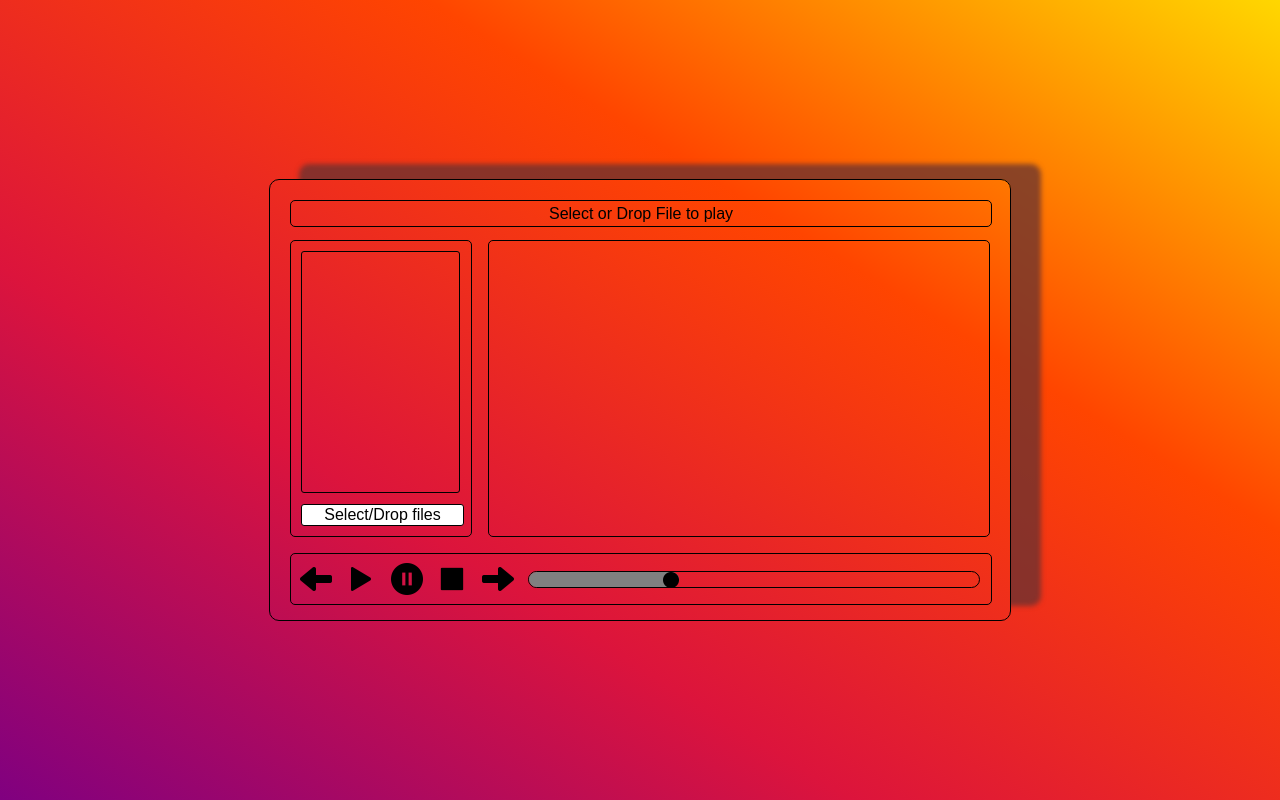
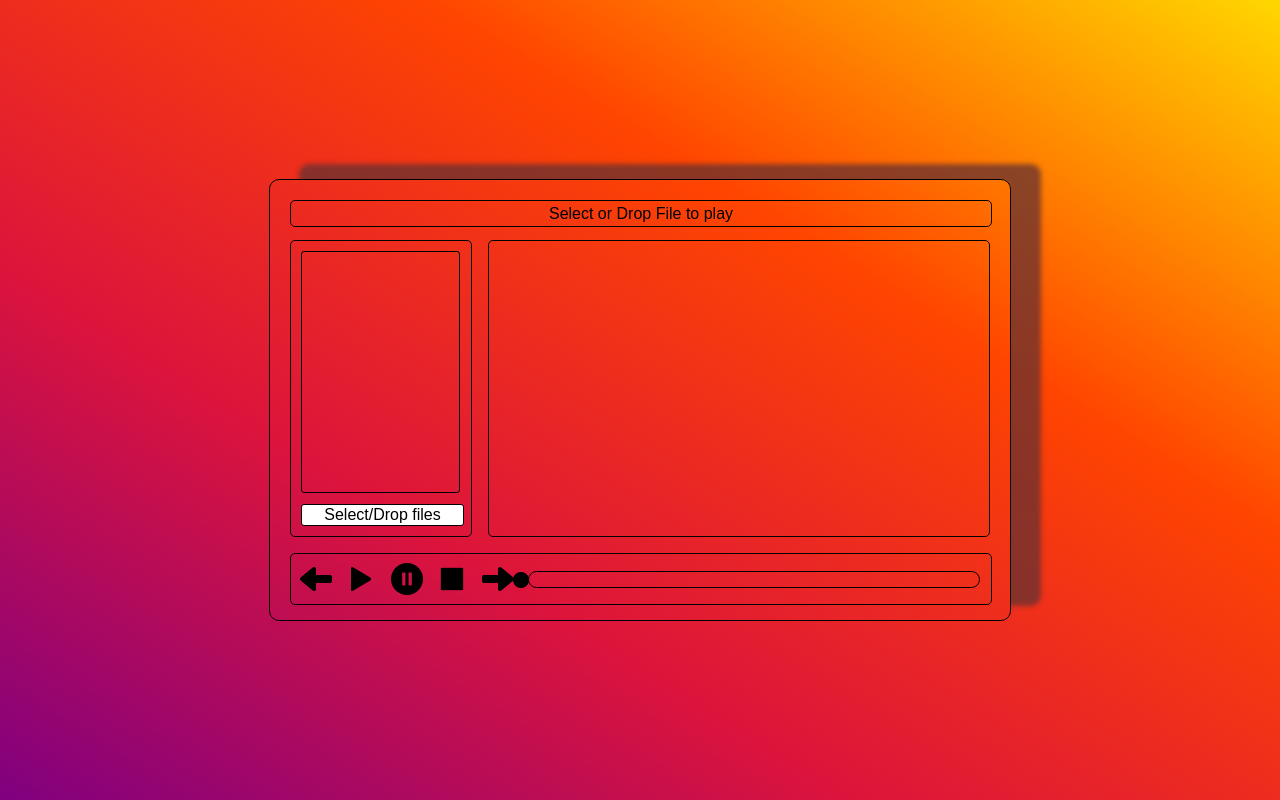
Before and after one commit to RSamokhin/YaShri2015Player, a website: page src/index.html in a window 1280 px wide. Drawn offline with nearby package versions, Linux system fonts and the light colour scheme; files that its build step writes are made by us from their sources; files whose address does not match are found by name.

Commit message:
player statusbar

```diff
--- a/src/style/partials/content.scss
+++ b/src/style/partials/content.scss
@@ -84,7 +84,7 @@ html, body, .content {
                 display: inline-block;
                 background-color: gray;
                 height: 15px;
-                width: 150px;
+                width: 0px;
                 border-radius: 10px;
                 margin-bottom: 8px;
                 position: relative;
```
Also changed, not shown: build/css/main.css.
